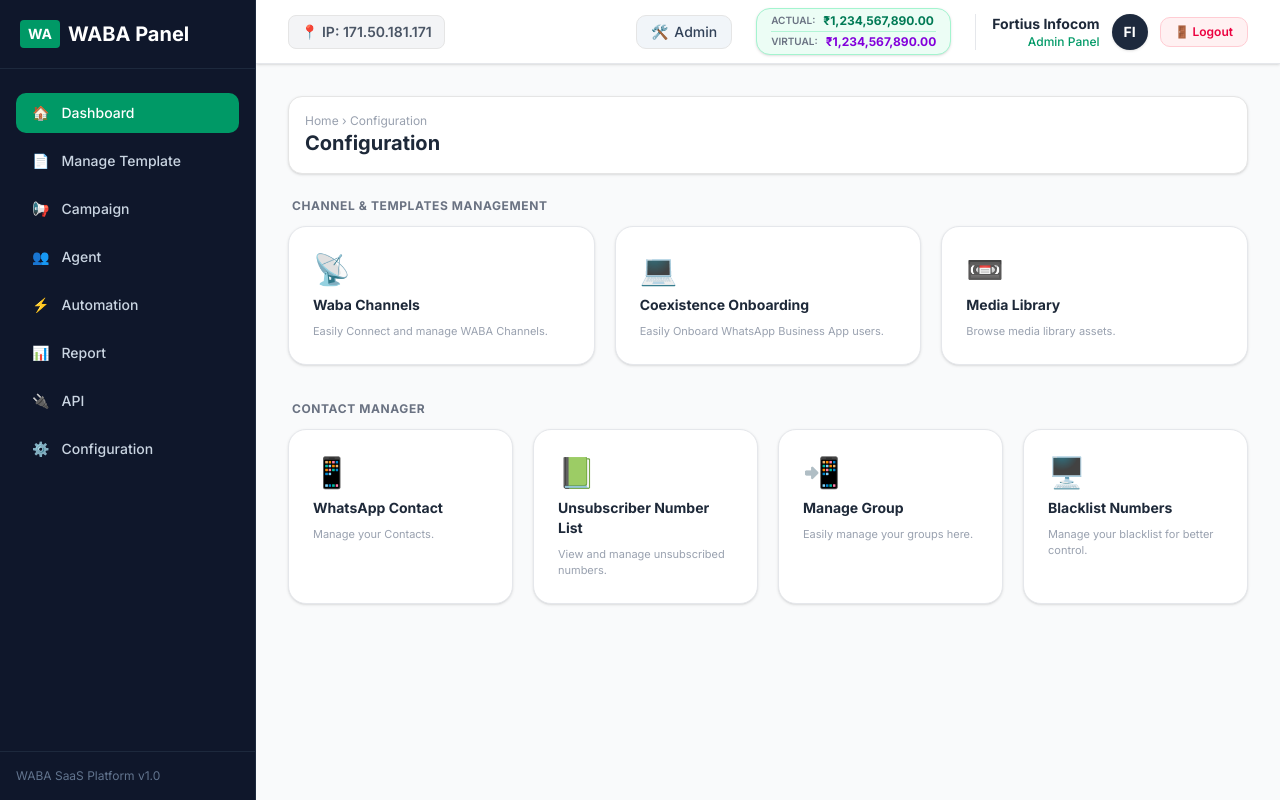
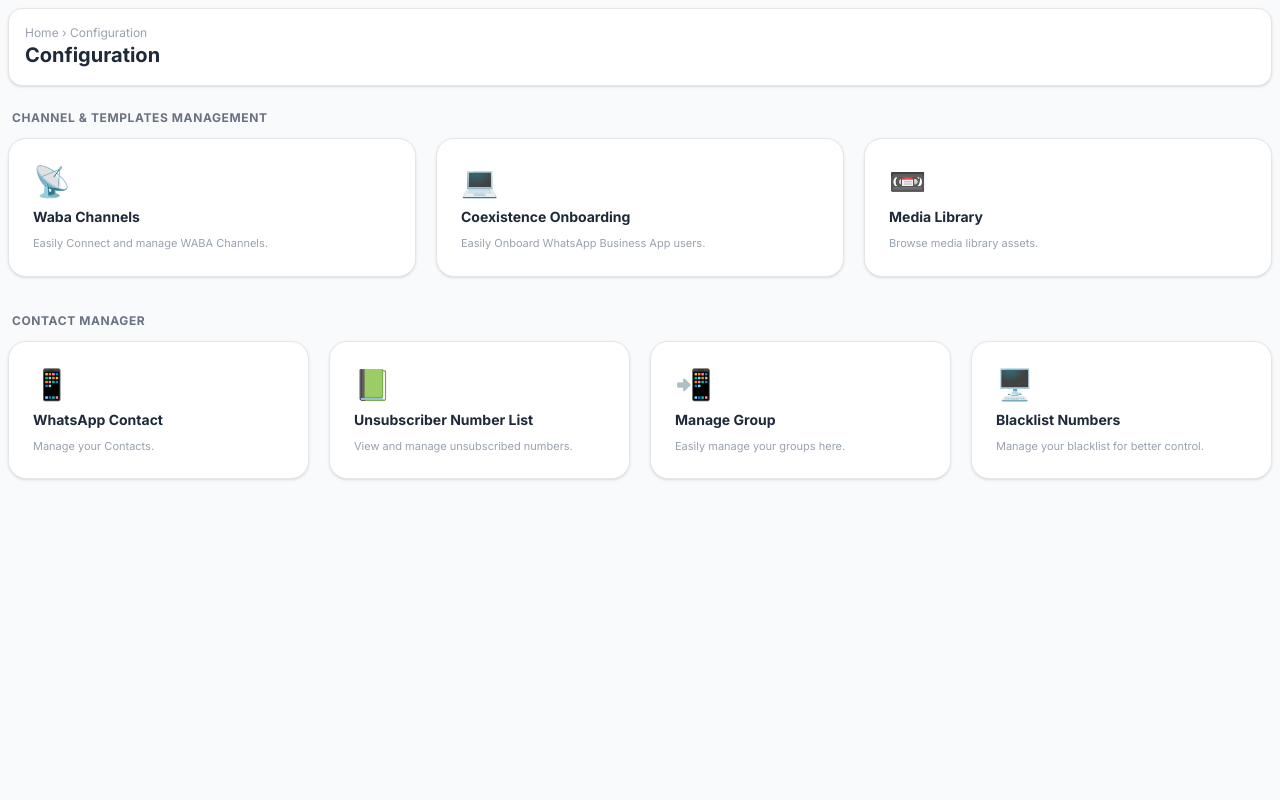
Before and after one commit to animeshfortius/waba-admin-panel, a Next.js app: page /configuration in a window 1280 px wide. Built offline with nearby package versions, Linux system fonts and the light colour scheme.

Commit message:
Final fix for clean root layout and dashboard layout with logout

```diff
--- a/app/dashboard/layout.tsx
+++ b/app/dashboard/layout.tsx
@@ -1,6 +1,7 @@
 "use client";
 
 import Sidebar from "@/components/sidebar";
+import LogoutButton from "@/components/LogoutButton";
 import { useState, useEffect } from "react";
 
 export default function DashboardLayout({ children }: { children: React.ReactNode }) {
@@ -21,9 +22,11 @@ export default function DashboardLayout({ children }: { children: React.ReactNod
 
   return (
     <div className="flex min-h-screen bg-gray-50 text-xs font-sans">
+      {/* Sidebar Component */}
       <Sidebar />
 
-      <div className="flex-1 flex flex-col">
+      <div className="flex-1 flex flex-col min-w-0">
+        {/* Top Header */}
         <header className="bg-white border-b px-6 py-3 flex justify-between items-center shadow-xs">
           <div className="text-gray-500 bg-gray-100 px-3 py-1.5 rounded-lg font-mono">
             IP: 171.50.181.171
@@ -35,8 +38,8 @@ export default function DashboardLayout({ children }: { children: React.ReactNod
               Wallet Balance: ₹{walletBalance.toFixed(2)}
             </div>
 
-            {/* Dynamic User Profile Info */}
-            <div className="flex items-center gap-2 border-l pl-4">
+            {/* Dynamic User Profile Info & Logout */}
+            <div className="flex items-center gap-3 border-l pl-4">
               <div className="w-9 h-9 bg-emerald-600 text-white font-bold rounded-full flex items-center justify-center text-sm shadow">
                 {user?.username?.[0]?.toUpperCase() || "U"}
               </div>
@@ -52,10 +55,16 @@ export default function DashboardLayout({ children }: { children: React.ReactNod
                     : "User Account"}
                 </div>
               </div>
+
+              {/* Logout Option */}
+              <div className="border-l pl-3 ml-1">
+                <LogoutButton />
+              </div>
             </div>
           </div>
         </header>
 
+        {/* Main Dashboard Content */}
         <main className="flex-1 p-6 overflow-y-auto">
           {children}
         </main>
--- a/app/layout.tsx
+++ b/app/layout.tsx
@@ -1,139 +1,23 @@
-"use client";
-
-import LogoutButton from "@/components/LogoutButton";
+import type { Metadata } from "next";
 import { Inter } from "next/font/google";
-import Link from "next/link";
-import { usePathname } from "next/navigation";
 import "./globals.css";
 
 const inter = Inter({ subsets: ["latin"] });
+
+export const metadata: Metadata = {
+  title: "WABA Panel - WhatsApp Business API",
+  description: "Official WhatsApp Business API Platform",
+};
 
 export default function RootLayout({
   children,
 }: {
   children: React.ReactNode;
 }) {
-  const pathname = usePathname();
-
-  // Check if current page is login page
-  const isLoginPage = pathname === "/login";
-
-  // Agar Login Page hai, toh Bina Sidebar / Header ke clean view dikhao
-  if (isLoginPage) {
-    return (
-      <html lang="en">
-        <body className={`${inter.className} bg-gray-50 text-gray-900`}>
-          {children}
-        </body>
-      </html>
-    );
-  }
-
-  // Baki saare pages (Dashboard, Admin, etc.) par Sidebar & Header dikhao
   return (
     <html lang="en">
-      <body className={`${inter.className} bg-gray-50 text-gray-900`}>
-        <div className="flex h-screen overflow-hidden">
-
-          {/* Left Sidebar */}
-          <aside className="w-64 bg-slate-900 text-slate-300 flex flex-col border-r border-slate-800">
-            <div className="p-5 font-bold text-xl text-white flex items-center space-x-2 border-b border-slate-800">
-              <span className="bg-emerald-600 text-white px-2 py-1 rounded text-sm">WA</span>
-              <span>WABA Panel</span>
-            </div>
-
-            <nav className="flex-1 px-4 py-6 space-y-2 overflow-y-auto text-sm font-medium">
-              <Link href="/dashboard" className="flex items-center space-x-3 px-4 py-2.5 rounded-lg bg-emerald-600 text-white">
-                <span>🏠</span>
-                <span>Dashboard</span>
-              </Link>
-              <Link href="/templates" className="flex items-center space-x-3 px-4 py-2.5 rounded-lg hover:bg-slate-800 transition">
-                <span>📄</span>
-                <span>Manage Template</span>
-              </Link>
-              <Link href="/campaigns" className="flex items-center space-x-3 px-4 py-2.5 rounded-lg hover:bg-slate-800 transition">
-                <span>📢</span>
-                <span>Campaign</span>
-              </Link>
-              <Link href="/agents" className="flex items-center space-x-3 px-4 py-2.5 rounded-lg hover:bg-slate-800 transition">
-                <span>👥</span>
-                <span>Agent</span>
-              </Link>
-              <Link href="/automation" className="flex items-center space-x-3 px-4 py-2.5 rounded-lg hover:bg-slate-800 transition">
-                <span>⚡</span>
-                <span>Automation</span>
-              </Link>
-              <Link href="/reports" className="flex items-center space-x-3 px-4 py-2.5 rounded-lg hover:bg-slate-800 transition">
-                <span>📊</span>
-                <span>Report</span>
-              </Link>
-              <Link href="/api-docs" className="flex items-center space-x-3 px-4 py-2.5 rounded-lg hover:bg-slate-800 transition">
-                <span>🔌</span>
-                <span>API</span>
-              </Link>
-              <Link href="/configuration" className="flex items-center space-x-3 px-4 py-2.5 rounded-lg hover:bg-slate-800 transition">
-                <span>⚙️</span>
-                <span>Configuration</span>
-              </Link>
-            </nav>
-
-            <div className="p-4 border-t border-slate-800 text-xs text-slate-500">
-              WABA SaaS Platform v1.0
-            </div>
-          </aside>
-
-          {/* Main Content Area */}
-          <div className="flex-1 flex flex-col min-w-0 overflow-hidden">
-
-            {/* Top Navbar */}
-            <header className="h-16 bg-white border-b border-gray-200 flex items-center justify-between px-8 shadow-sm z-10">
-              <div className="flex items-center space-x-4">
-                <span className="text-sm font-semibold text-gray-600 bg-gray-100 px-3 py-1.5 rounded-md border">
-                  📍 IP: 171.50.181.171
-                </span>
-              </div>
-
-              <div className="flex items-center space-x-6">
-                <a href="/admin" className="bg-slate-100 hover:bg-slate-200 text-slate-700 px-3.5 py-1.5 rounded-lg text-sm font-medium border transition flex items-center space-x-1.5 cursor-pointer">
-                  <span>🛠️</span>
-                  <span>Admin</span>
-                </a>
-
-                {/* Updated Double Balance Box (Actual Upper, Virtual Lower) */}
-                <div className="bg-emerald-50 border border-emerald-200 px-3.5 py-1 rounded-xl flex flex-col text-right shadow-sm justify-center">
-                  <div className="flex items-center gap-2 text-xs">
-                    <span className="font-semibold text-gray-500 text-[10px] uppercase">Actual:</span>
-                    <span className="font-bold text-emerald-700 font-mono text-xs">₹1,234,567,890.00</span>
-                  </div>
-                  <div className="flex items-center gap-2 text-xs border-t border-emerald-200/80 pt-0.5 mt-0.5">
-                    <span className="font-semibold text-gray-500 text-[10px] uppercase">Virtual:</span>
-                    <span className="font-bold text-purple-700 font-mono text-xs">₹1,234,567,890.00</span>
-                  </div>
-                </div>
-
-                <div className="flex items-center space-x-3 pl-4 border-l border-gray-200">
-                  <Link href="/profile" className="flex items-center space-x-3 hover:opacity-80 transition cursor-pointer">
-                    <div className="text-right">
-                      <p className="text-sm font-bold text-gray-800">Fortius Infocom</p>
-                      <p className="text-xs text-emerald-600 font-medium">Admin Panel</p>
-                    </div>
-                    <div className="h-9 w-9 rounded-full bg-slate-800 text-white flex items-center justify-center font-bold text-sm shadow">
-                      FI
-                    </div>
-                  </Link>
-
-                  <LogoutButton />
-                </div>
-              </div>
-            </header>
-
-            {/* Page View Container */}
-            <main className="flex-1 overflow-y-auto bg-gray-50 p-6">
-              {children}
-            </main>
-
-          </div>
-        </div>
+      <body className={`${inter.className} bg-gray-50 text-gray-900 antialiased`}>
+        {children}
       </body>
     </html>
   );
```
